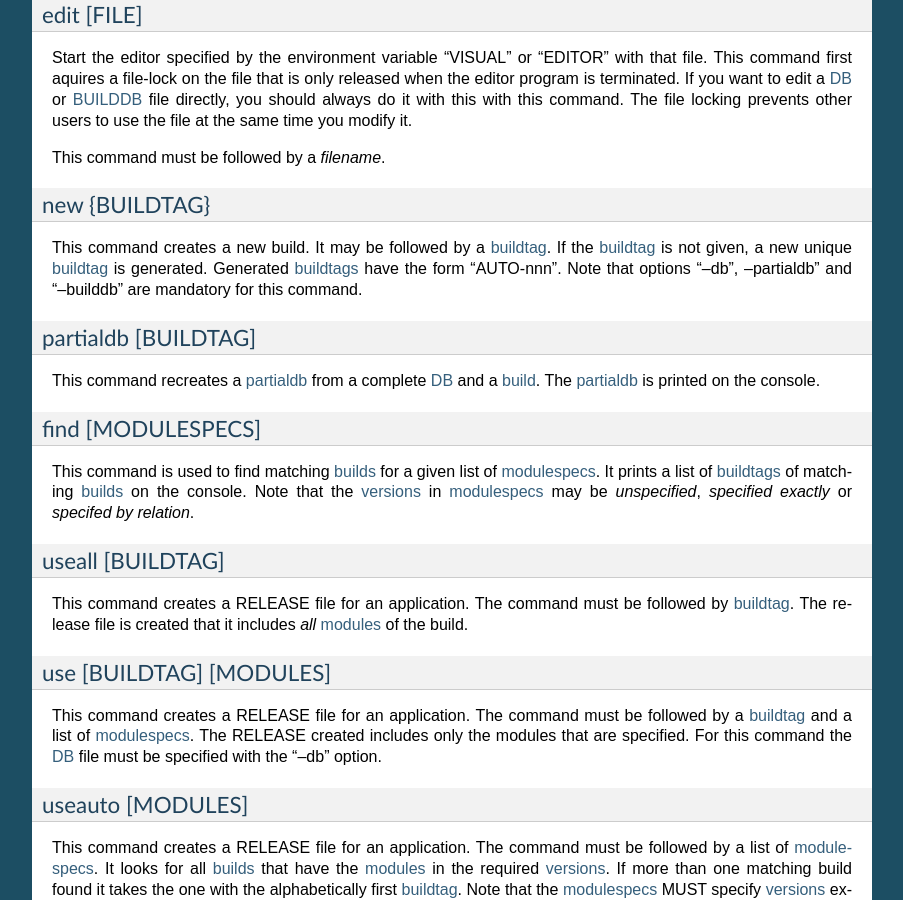
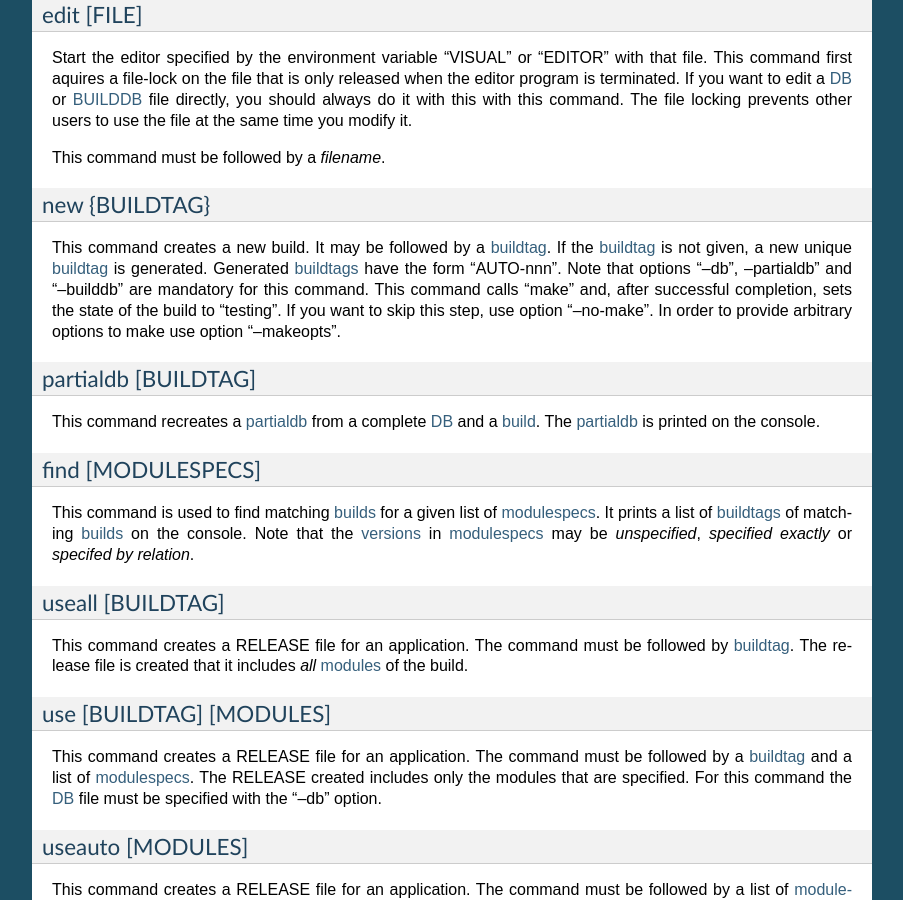
Before and after one commit to klauer/epics-sumo-mirror, a Sphinx documentation site: the page built from doc/reference-sumo-build.rst, in a window 1280 px wide and 900 px high, scrolled down 2564 px. Shown: the whole window, without its empty margins (198-1101 px from the left). Built offline with Sphinx 7.4.7, drawn with Linux system fonts in a browser that asks for light colours; some of the changed text lies outside the part shown.

Commit message:
In sumo-build command "new" now also calls make.
Command "new" not only creates the source files for the build but also calls
"make". If make was successful, the state of the build is set to "testing".

The new option "--no-make" can prevent the program from calling make.

Option "--makeopts" is used to pass command line options to the make program.

```diff
--- a/doc/reference-sumo-build.rst
+++ b/doc/reference-sumo-build.rst
@@ -170,7 +170,10 @@ new {BUILDTAG}
 This command creates a new build. It may be followed by a :term:`buildtag`. If
 the :term:`buildtag` is not given, a new unique :term:`buildtag` is generated.
 Generated :term:`buildtags` have the form "AUTO-nnn". Note that options "--db",
---partialdb" and "--builddb" are mandatory for this command.
+--partialdb" and "--builddb" are mandatory for this command.  This command
+calls "make" and, after successful completion, sets the state of the build to
+"testing". If you want to skip this step, use option "--no-make". In order to
+provide arbitrary options to make use option "--makeopts".
 
 partialdb [BUILDTAG]
 ++++++++++++++++++++
@@ -303,6 +306,12 @@ Here is a short overview on command line options:
                       a single string separated by spaces.  This option value
                       is stored in the configuration file.
 -b, --brief           Create a more brief output for some commands.
+--no-make             With this option, "new" does not call "make".j
+--makeopts [MAKEOPTIONS]
+                      Specify extra option strings for make You can specify
+                      more than one of these by repeating this option or by
+                      joining values in a single string separated by spaces.
+                      This option value is stored in the configuration file.
 --readonly            Do not allow modifying the database files or the support
                       directory.  This option value is stored in the
                       configuration file.
```
Also changed, not shown: doc/examples.rst (+1 -6 lines), 6 other files.
